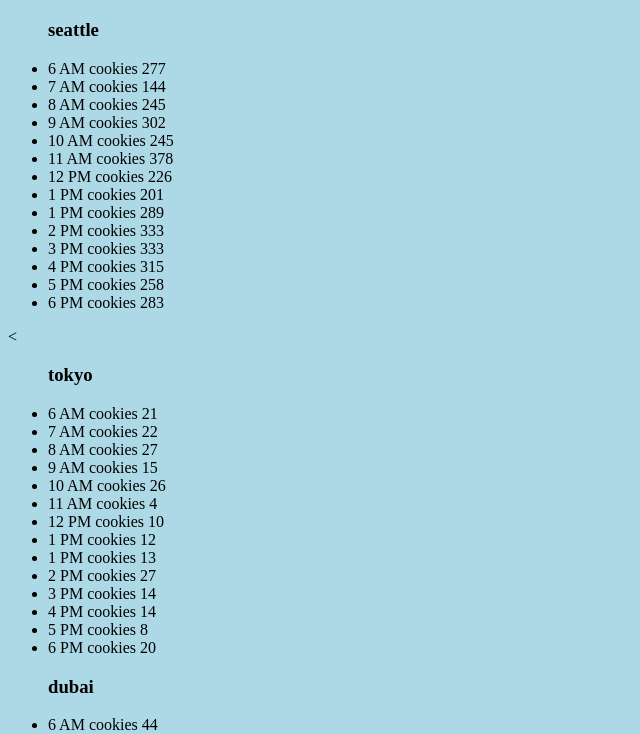
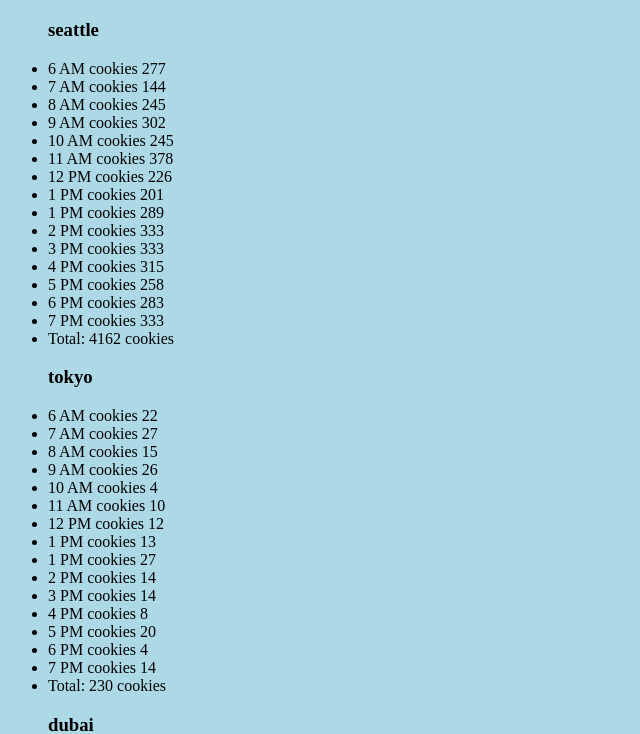
Before and after one commit to dquinn25/cookie-stand, a plain HTML site: page sales.html in a window 1280 px wide. Shown: the part 61-795 px from the top of the page, without its empty margins (0-640 px from the left). Drawn offline with Linux system fonts and the light colour scheme.

Commit message:
totals fixed

```diff
--- a/app.js
+++ b/app.js
@@ -13,37 +13,46 @@ var seattleStore = {
     storeId : 'seattleStore-ul',
     createHours : createHours,
     renderToPage : renderToPage,
+    total : 0,
 }
     function renderToPage(){
         var seattleList = document.getElementById(this.storeId); // getElementById takes an argument of the id as a string
     // 2. new element
     var newListItem = document.createElement('h3');
     // 2.5 content
+
     newListItem.textContent = this.name;
     // 3. put it on page
     seattleList.appendChild(newListItem);
     // ==============
     // 2. new element
-    for(var i = 0; i < 14; i++ ){
+    for(var i = 0; i < 15; i++ ){
     var newListItem = document.createElement('li');
     // 2.5 content
     newListItem.textContent = hours[i] + ' cookies' + ' ' + this.hourlyCookies[i];
     // 3. put it on page
     seattleList.appendChild(newListItem);
     }
+    var newListItem = document.createElement('li');
+    // 2.5 content
+
+    newListItem.textContent = 'Total: ' + this.total + ' cookies';
+    // 3. put it on page
+    seattleList.appendChild(newListItem);
 }
 
 function getRandomArbitrary(min, max) {
     return Math.random() * (max - min) + min;
 }
-            function createHours() {
-                console.log(this.MinCust);
-                for(var i = 0; i < 14; i++ ){
-                    var getCust = Math.floor(getRandomArbitrary(this.MinCust, this.MaxCust));
-                    console.log(getCust);
-                    this.hourlyCookies.push(Math.floor(this.Average * getCust));
-                }
-            }
+function createHours() {
+    console.log(this.MinCust);
+    for(var i = 0; i < 15; i++ ){
+        var getCust = Math.floor(getRandomArbitrary(this.MinCust, this.MaxCust));
+        var hourlyTotal = Math.floor(this.Average * getCust)
+        this.hourlyCookies.push(hourlyTotal);
+        this.total += hourlyTotal
+    }
+}
 
 // function totalTheCookies(){
 //     var total = 0
@@ -56,6 +65,8 @@ function getRandomArbitrary(min, max) {
 seattleStore.createHours()
 seattleStore.renderToPage()
 
+
+console.log(seattleStore.total)
 // var tokyoStore = {
 //     name: "Tokyo",
 //      tokyoMinCust: 23,
@@ -77,6 +88,7 @@ var tokyoStore = {
     storeId : 'tokyoStore-ul',
     createHours : createHours,
     renderToPage : renderToPage,
+    total : 0,
 }
 
 tokyoStore.createHours()
@@ -95,6 +107,7 @@ var dubaiStore = {
     storeId : 'dubaiStore-ul',
     createHours : createHours,
     renderToPage : renderToPage,
+    total : 0,
 }
 
 dubaiStore.createHours()
@@ -112,6 +125,7 @@ var parisStore = {
     storeId : 'parisStore-ul',
     createHours : createHours,
     renderToPage : renderToPage,
+    total : 0,
 }
 
 parisStore.createHours()
@@ -131,6 +145,7 @@ var limaStore = {
     storeId : 'limaStore-ul',
     createHours : createHours,
     renderToPage : renderToPage,
+    total : 0,
 }
 
 limaStore.createHours()
--- a/sales.html
+++ b/sales.html
@@ -11,10 +11,10 @@
         <h1>Salmon Cookies Sale</h1>
     </header>
     <ul id="seattleStore-ul"></ul>
-    <<ul id="tokyoStore-ul"></ul>
+    <ul id="tokyoStore-ul"></ul>
     <ul id="dubaiStore-ul"></ul>
     <ul id="parisStore-ul"></ul>
-    <ul id="limaStore-ul"></ul> --> -->
+    <ul id="limaStore-ul"></ul>
     <script src ="app.js"></script>
 </body>
 </html>
```
Also changed, not shown: .eslintrc.json (added), 1 other file.
